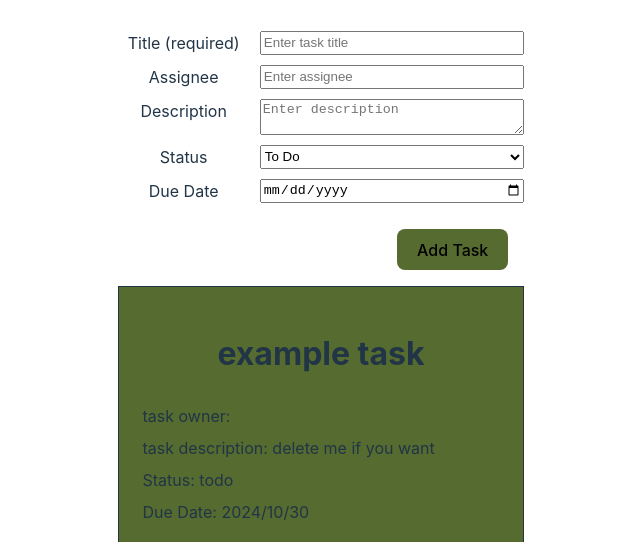
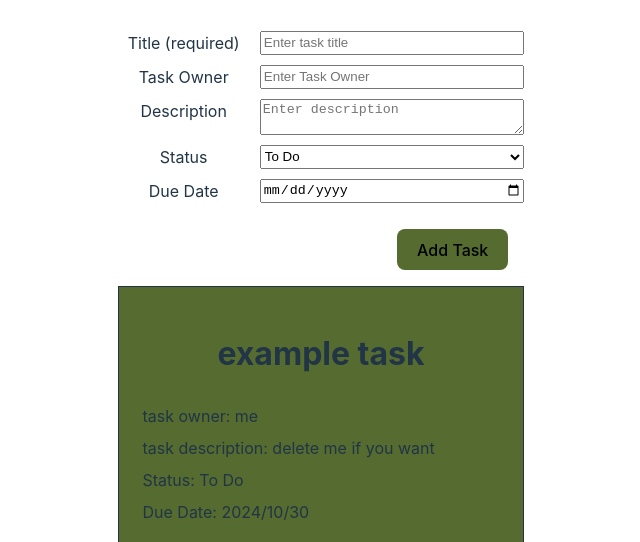
Before and after one commit to john-data-chen/scrum-dashboard, a React (Vite) app: page / in a window 1280 px wide. Shown: the part 126-668 px from the top of the page, without its empty margins (319-959 px from the left). Built offline with nearby package versions, Linux system fonts and the light colour scheme.

Commit message:
modify task form columns

```diff
--- a/src/App.tsx
+++ b/src/App.tsx
@@ -7,15 +7,15 @@ import { ToastContainer, toast } from 'react-toastify';
 import 'react-toastify/dist/ReactToastify.css';
 
 const initialTasks: Task[] = [
-  { id: 1, title: 'example task', status: 'todo', dueDate: new Date(), description: 'delete me if you want' },
+  { id: 1, title: 'example task', status: 'To Do', dueDate: new Date(), owner: 'me', description: 'delete me if you want' },
 ];
 
 interface FormInput {
   assignee: string;
   title: string;
+  owner: string;
   description: string;
   status: string;
-  priority: string;
   dueDate: string;
 }
 
@@ -27,6 +27,7 @@ function App() {
     const newTask = {
       id: tasks.length + 1,
       title: data.title,
+      owner: data.owner,
       description: data.description,
       status: data.status,
       dueDate: new Date(data.dueDate),
@@ -74,10 +75,10 @@ function App() {
           id = "title"
         />
         {errors.title?.message && <p>{errors.title.message}</p>}
-        <label htmlFor="assignee">Assignee</label>
+        <label htmlFor="owner">Task Owner</label>
         <input
-          {...register('assignee')}
-          placeholder="Enter assignee"
+          {...register('owner')}
+          placeholder="Enter Task Owner"
         />
         <label htmlFor="description">Description</label>
         <textarea
@@ -90,7 +91,7 @@ function App() {
           <option value="doing">Doing</option>
           <option value="done">Done</option>
         </select>
-        <label htmlFor="priority">Due Date</label>
+        <label htmlFor="due-date">Due Date</label>
         <input
           {...register('dueDate')}
           type="date"
```
